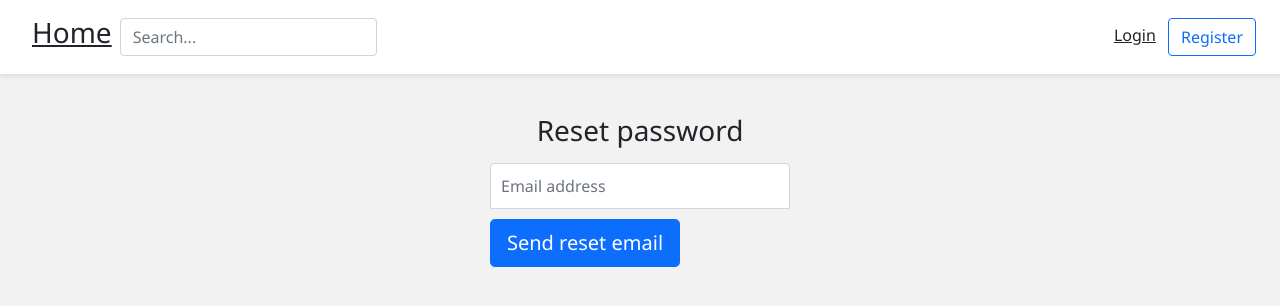
After one commit to coderj001/Django-Realtime-Chat, a Django app: page /password_reset/ in a window 1280 px wide. The commit adds this page. Shown: the top 306 px of the page. Run offline with Django 3.2, Linux system fonts and the light colour scheme; parts of the project's set-up code (start-up, migrations or seed data) failed here and were passed over.

Commit message:
password reset templates and view config

```diff
--- a/ChatServerPlayground/settings.py
+++ b/ChatServerPlayground/settings.py
@@ -53,7 +53,6 @@ TEMPLATES = [
 
 WSGI_APPLICATION = 'ChatServerPlayground.wsgi.application'
 
-
 if os.environ.get('postgres'):
     DATABASES = {
         'default': {
@@ -98,7 +97,6 @@ AUTH_PASSWORD_VALIDATORS = [
     },
 ]
 
-
 LANGUAGE_CODE = 'en-us'
 
 TIME_ZONE = 'UTC'
@@ -128,3 +126,6 @@ AUTHENTICATION_BACKENDS = (
     'django.contrib.auth.backends.AllowAllUsersModelBackend',
     'account.backends.CaseInsensitiveModelBackend'
 )
+
+if DEBUG:
+    EMAIL_BACKEND = 'django.core.mail.backends.console.EmailBackend'  # for dev
--- a/ChatServerPlayground/urls.py
+++ b/ChatServerPlayground/urls.py
@@ -1,12 +1,28 @@
 from django.conf import settings
 from django.conf.urls.static import static
 from django.contrib import admin
-from django.urls import path, include
+from django.contrib.auth import views as auth_views
+from django.urls import include, path
 
 urlpatterns = [
     path('admin/', admin.site.urls),
     path('', include('core.urls')),
     path('account/', include('account.urls')),
+
+
+    # TODO:  <10-06-21, coderj001> # Password reset through templates not done
+    path('password_change/done', auth_views.PasswordChangeDoneView.as_view(),
+         name="password_change_done"),
+    path('password_change/', auth_views.PasswordChangeView.as_view(),
+         name="password_change"),
+    path('password_reset/done/', auth_views.PasswordResetCompleteView.as_view(),
+         name="password_reset_done"),
+    path('reset/<uidb64>/<token>/', auth_views.PasswordResetConfirmView.as_view(),
+         name="password_reset_confirm"),
+    path('password_reset/', auth_views.PasswordResetView.as_view(),
+         name="password_reset"),
+    path('reset/done/', auth_views.PasswordResetCompleteView.as_view(),
+         name="password_reset_complete"),
 ]
 
 if settings.DEBUG:
--- a/account/admin.py
+++ b/account/admin.py
@@ -1,4 +1,5 @@
 from django.contrib import admin
+from django.contrib.auth.models import Group
 
 from account.models import Account
 
@@ -20,3 +21,7 @@ class AccountAdmin(admin.ModelAdmin):
     filter_horizontal = ()
     list_filter = ()
     fieldsets = ()
+    add_fieldsets = ()
+
+
+admin.site.unregister(Group)
--- a/account/urls.py
+++ b/account/urls.py
@@ -1,6 +1,6 @@
 from django.urls import path
 
-from account.views import register_view, login_view, logout_view
+from account.views import login_view, logout_view, register_view
 
 app_name = 'account'
 
@@ -8,4 +8,6 @@ urlpatterns = [
     path('register/', register_view, name="register_view"),
     path('login/', login_view, name="login_view"),
     path('logout/', logout_view, name="logout_view"),
+
+
 ]
--- a/templates/account/login.html
+++ b/templates/account/login.html
@@ -79,7 +79,7 @@
           </form>
 
           <div class="d-flex flex-column my-4">
-            <a class="m-auto" href="#">
+            <a class="m-auto" href="{% url 'password_reset' %}">
               Reset password</a>
           </div>
         </div>
--- /dev/null
+++ b/templates/registration/password_reset_form.html
@@ -0,0 +1,53 @@
+{% extends 'base.html' %}
+
+
+{% block content %}
+
+  <style type="text/css">
+    .form-signin {
+      width: 100%;
+      max-width: 330px;
+      padding: 15px;
+      margin: auto;
+    }
+
+    .form-signin .checkbox {
+      font-weight: 400;
+    }
+
+    .form-signin .form-control {
+      position: relative;
+      box-sizing: border-box;
+      height: auto;
+      padding: 10px;
+      font-size: 16px;
+    }
+
+    .form-signin .form-control:focus {
+      z-index: 2;
+    }
+
+    .form-signin input[type="email"] {
+      margin-bottom: 10px;
+      border-bottom-right-radius: 0;
+      border-bottom-left-radius: 0;
+    }
+
+    .h3 {
+      text-align: center;
+    }
+  </style>
+
+
+  <form id="id_password_reset_form" method="POST" class="form-signin">
+    {% csrf_token %}
+    <h1 class="h3 mb-3 font-weight-normal">
+      Reset password</h1>
+    <input name="email" class="form-control" placeholder="Email address" type="email" id="id_email" required="true">
+    <button id="id_submit_btn" class="btn btn-lg btn-primary btn-block">
+      Send reset email</button>
+  </form>
+
+
+
+{% endblock %}
--- /dev/null
+++ b/templates/registration/password_reset_subject.txt
@@ -0,0 +1 @@
+Open-Chat password reset
```
Also changed, not shown: templates/registration/password_change.html (added, +79 -0 lines), templates/registration/password_change_done.html (added, +12 -0 lines), templates/registration/password_reset_complete.html (added, +17 -0 lines), templates/registration/password_reset_done.html (added, +23 -0 lines), templates/registration/password_reset_email.html (added, +10 -0 lines).
